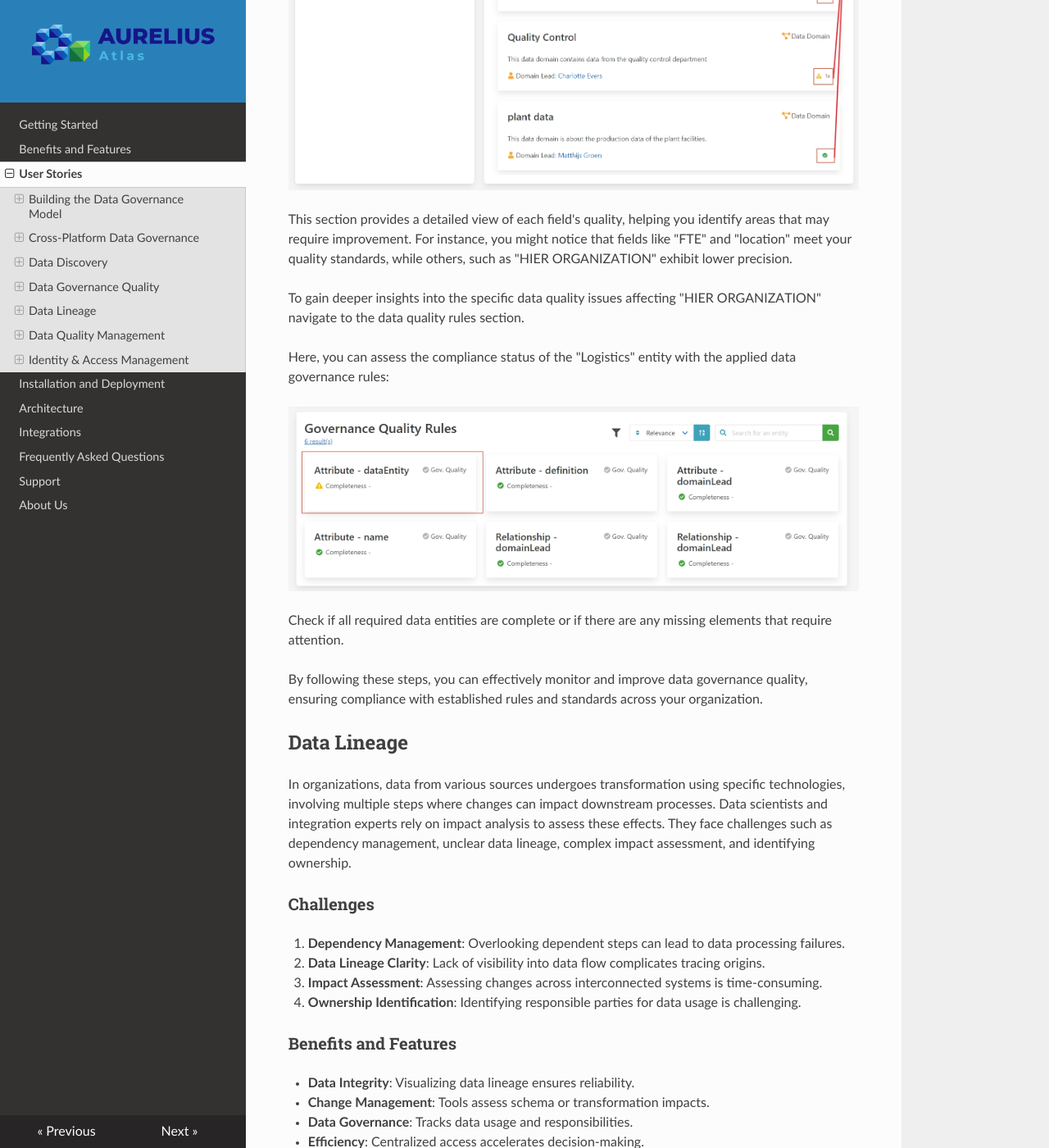
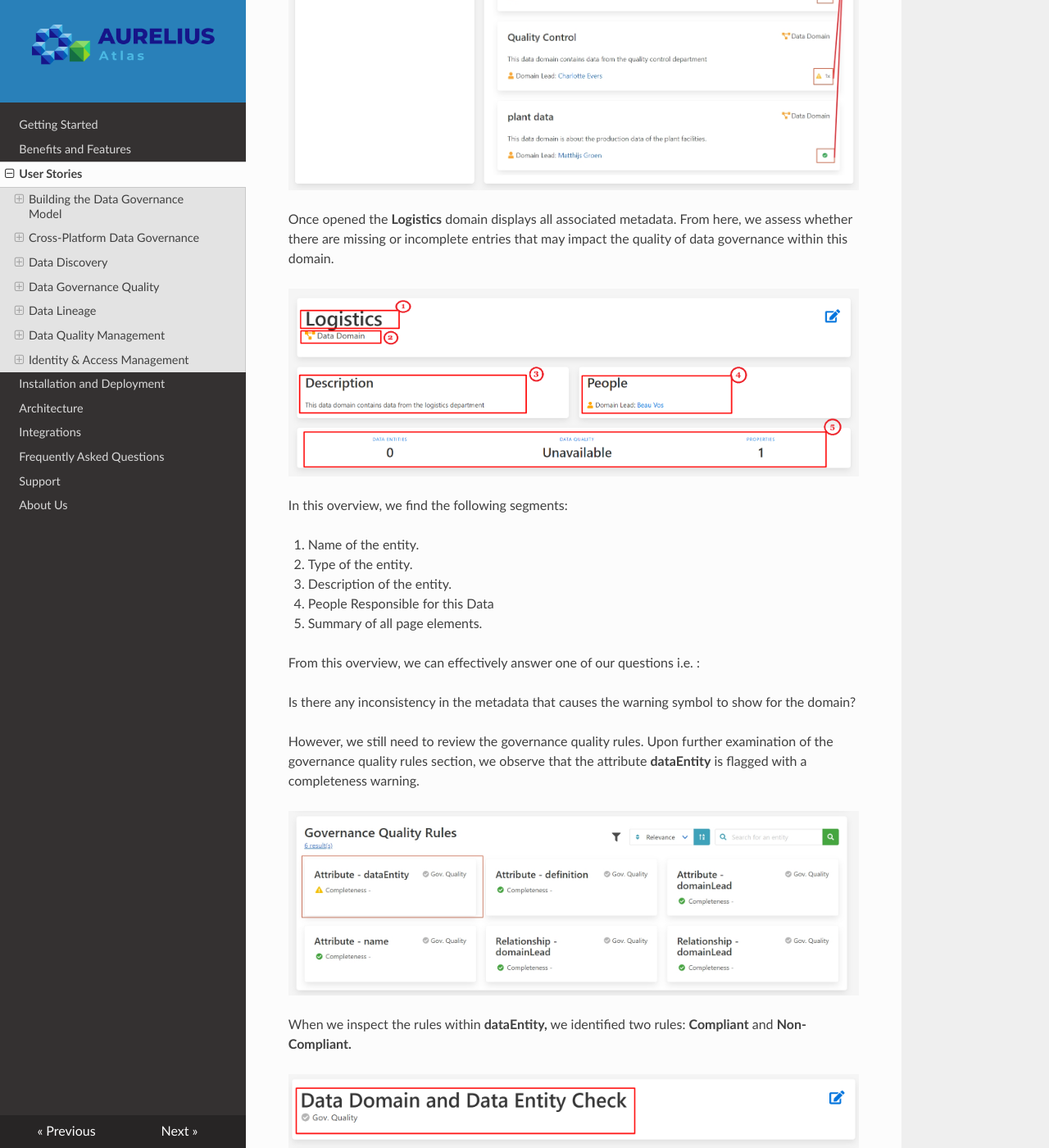
Before and after one commit to aureliusenterprise/aurelius-atlas-documentation, an MkDocs documentation site: the page built from docs/user-stories.md, in a window 1280 px wide and 1400 px high, scrolled down 14513 px. Shown: the whole window at 82% size. Built offline with MkDocs 1.6.1, drawn with Linux system fonts in a browser that asks for light colours; nearby versions of some CDN libraries; some of the changed text lies outside the part shown.

Commit message:
Update user-stories.md

```diff
--- a/docs/user-stories.md
+++ b/docs/user-stories.md
@@ -113,7 +113,7 @@ entity's name and type, its hierarchical breadcrumb, a description, and a summar
 the page. Additionally, you can check the availability of the lineage model and find a navigation button for
 quick access to related sections.
 
-To explore the data lineage of **NL1-HR-001**, locate and click on the "Lineage Model" option provided either
+To explore the data lineage of **NL1-HR-001**, locate and click on the **Lineage Model** option provided either
 in segment 5 or via the navigation button in segment 6.
 
 The lineage analysis reveals that the data originates from a relational database, providing critical insights
@@ -340,7 +340,7 @@ Watch the video walkthrough below or read the step-by-step instructions.
 
 #### Step-by-Step Guide
 
-Let's begin by searching for the "Logistics" domain within Aurelius Atlas to assess its data governance quality.
+Let's begin by searching for the **Logistics** domain within Aurelius Atlas to assess its data governance quality.
 Click on the button as shown in the image below:
 
 [![Search Results](./img/screenshots/data-quality-management/data-management-01.jpg)](./img/screenshots/data-quality-management/data-management-01.jpg)
@@ -348,22 +348,47 @@ Click on the button as shown in the image below:
 Icons such as data type indicators, check marks for fully populated entities, and warning symbols for incomplete
 ones help us quickly identify areas needing attention.
 
-Next, click on the "Logistics" entity flagged with a warning symbol to investigate further:
+Next, click on the **Logistics** entity flagged with a warning symbol to investigate further:
 
 [![Identify Issues](./img/screenshots/data-quality-management/data-management-02.jpg)](./img/screenshots/data-quality-management/data-management-02.jpg)
 
-This section provides a detailed view of each field's quality, helping you identify areas that may require
-improvement. For instance, you might notice that fields like "FTE" and "location" meet your quality standards,
-while others, such as "HIER ORGANIZATION" exhibit lower precision.
+Once opened the **Logistics** domain displays all associated metadata. From here, we assess whether there are
+missing or incomplete entries that may impact the quality of data governance within this domain.
 
-To gain deeper insights into the specific data quality issues affecting "HIER ORGANIZATION" navigate to the data
-quality rules section.
+[![Check the Domain Results](./img/screenshots/data-governance-quality/DGQ_2.png)](./img/screenshots/data-governance-quality/DGQ_2.png)
 
-Here, you can assess the compliance status of the "Logistics" entity with the applied data governance rules:
+In this overview, we find the following segments:
+
+1. Name of the entity.
+2. Type of the entity.
+3. Description of the entity.
+4. People Responsible for this Data
+5. Summary of all page elements.
+
+From this overview, we can effectively answer one of our questions i.e. :
+
+Is there any inconsistency in the metadata that causes the warning symbol to show for the domain?
+
+However, we still need to review the governance quality rules. Upon further examination of the
+governance quality rules section, we observe that the attribute **dataEntity** is flagged with a completeness warning.
 
 [![Assess Compliance](./img/screenshots/data-quality-management/data-management-04.jpg)](./img/screenshots/data-quality-management/data-management-04.jpg)
 
-Check if all required data entities are complete or if there are any missing elements that require attention.
+When we inspect the rules within **dataEntity,** we identified two rules: **Compliant** and **Non-Compliant.**
+
+[![Assess the Compliance Rules](./img/screenshots/data-governance-quality/data_governance_quality_3.png)](./img/screenshots/data-governance-quality/data_governance_quality_3.png)
+
+Here we found two compliance rules and it's description :
+
+a. Compliant : Rule states **This Entity Has A DataEntity.**
+
+b. Non-Compliant : Rule states **This Entity Is Missing A DataEntity.**
+
+c. Description : This Data Governance Quality Check Is A Missing Values Check That Results
+In Compliance Or Non Compliance Depending On Whether A Data Domain Has A Linked Data Entity.
+Compliance When A Data Entity Is Linked And Non Compliance When It Is Not Linked.
+
+[![View the Compliance Rules](./img/screenshots/data-governance-quality/data_governance_quality_5.jpg)](./img/screenshots/data-governance-quality/data_governance_quality_5.jpg)
 
 By following these steps, you can effectively monitor and improve data governance quality, ensuring compliance
 with established rules and standards across your organization.
@@ -508,16 +533,16 @@ Next, assess the quality of each field by navigating to the field details sectio
 [![Field Quality](./img/screenshots/data-governance-quality/data-quality-02.jpg)](./img/screenshots/data-governance-quality/data-quality-02.jpg)
 
 This section provides a detailed view of each field's quality, helping you identify areas that may require
-improvement. For instance, you might notice that fields like "FTE" and "location" meet your quality standards,
-while others, such as "HIER ORGANIZATION," exhibit lower precision.
+improvement. For instance, you might notice that fields like **FTE** and **location** meet your quality standards,
+while others, such as **HIER ORGANIZATION**, exhibit lower precision.
 
-To gain deeper insights into the specific data quality issues affecting "HIER ORGANIZATION," navigate to the data
-quality rules section.
+To gain deeper insights into the specific data quality issues affecting **HIER ORGANIZATION**,
+navigate to the data quality rules section.
 
 [![Data Quality Rules](./img/screenshots/data-governance-quality/data-quality-03.jpg)](./img/screenshots/data-governance-quality/data-quality-03.jpg)
 
 Here, you can review all applied rules and their respective scores. For example, you might discover that
-inconsistencies in the syntax of the "HIER ORGANIZATION" field contribute to its lower quality score.
+inconsistencies in the syntax of the **HIER ORGANIZATION** field contribute to its lower quality score.
 
 To understand the implications of these findings and identify who within your organization is responsible for
 addressing these quality issues, navigate to the data attributes section.
```
Also changed, not shown: docs/img/screenshots/data-governance-quality/DGQ_2.png (added), docs/img/screenshots/data-governance-quality/data_governance_quality_3.png (added), docs/img/screenshots/data-governance-quality/data_governance_quality_4.jpg (added), docs/img/screenshots/data-governance-quality/data_governance_quality_5.jpg (added).
